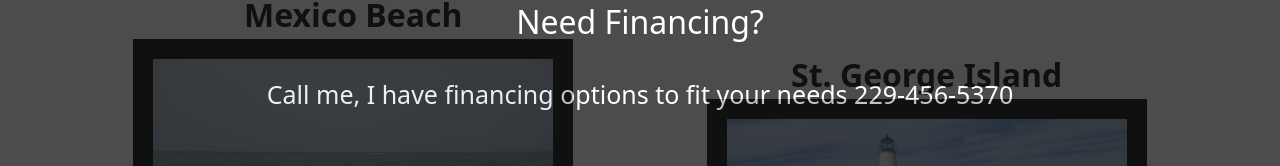
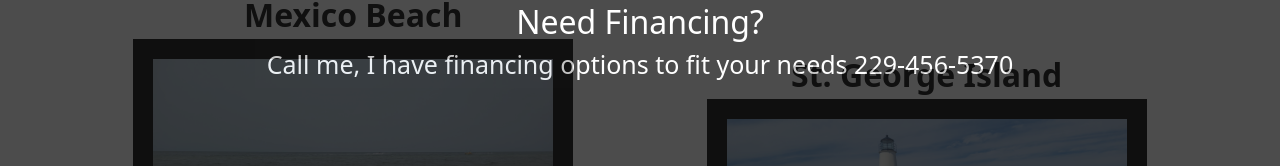
Before and after one commit to IdeclareWar406/production, a React (Vite) app in the folder tsuberProperties/client/: page / in a window 1280 px wide. Shown: the part 1044-1210 px from the top of the page. Built offline with nearby package versions, Linux system fonts and the light colour scheme.

Commit message:
css updates

```diff
--- a/tsuberProperties/client/src/components/Home.jsx
+++ b/tsuberProperties/client/src/components/Home.jsx
@@ -86,16 +86,18 @@ console.log(newUser)
             </div>
             </div>
         </div>
-
+        { window.innerWidth > 799 &&
         <div className='w-full h-1/4 bg-black hover:opacity-100 opacity-70 h-auto min-h-[200px] homeListing mt-[20px] text-white flex flex-col items-center '>
         <div className='flex flex-col justify-center items-center'>
             <h1 className='mt-[30px] text-[32px]'>Need Financing?</h1>
-            <div className='flex justify-evenly items-center mt-[30px]'>
+
             <h1 className='text-[25px]'>Call me, I have financing options to fit your needs 229-456-5370</h1>
-            </div>
+
         </div>
 
         </div>
+
+}
         </div>
 
 
```
